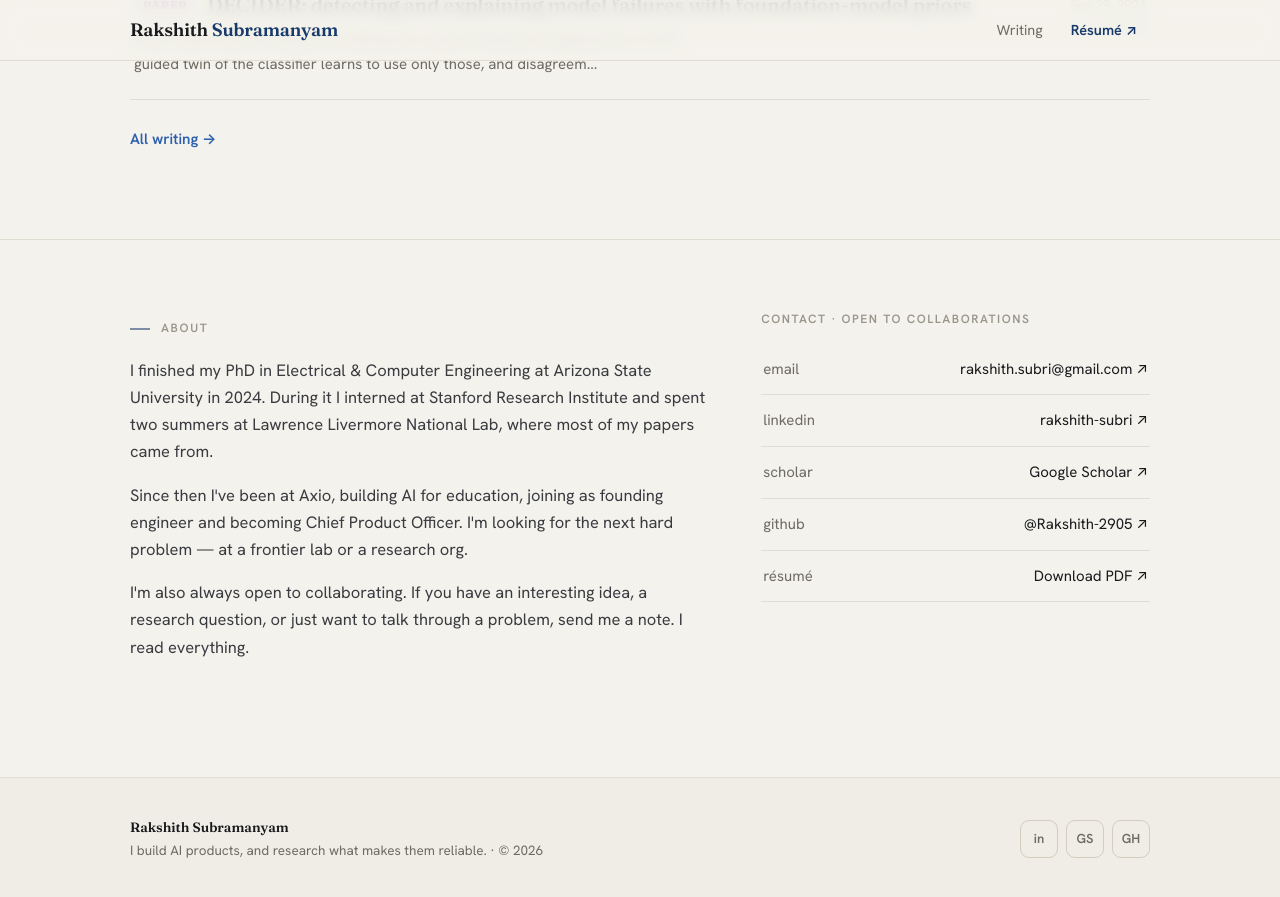
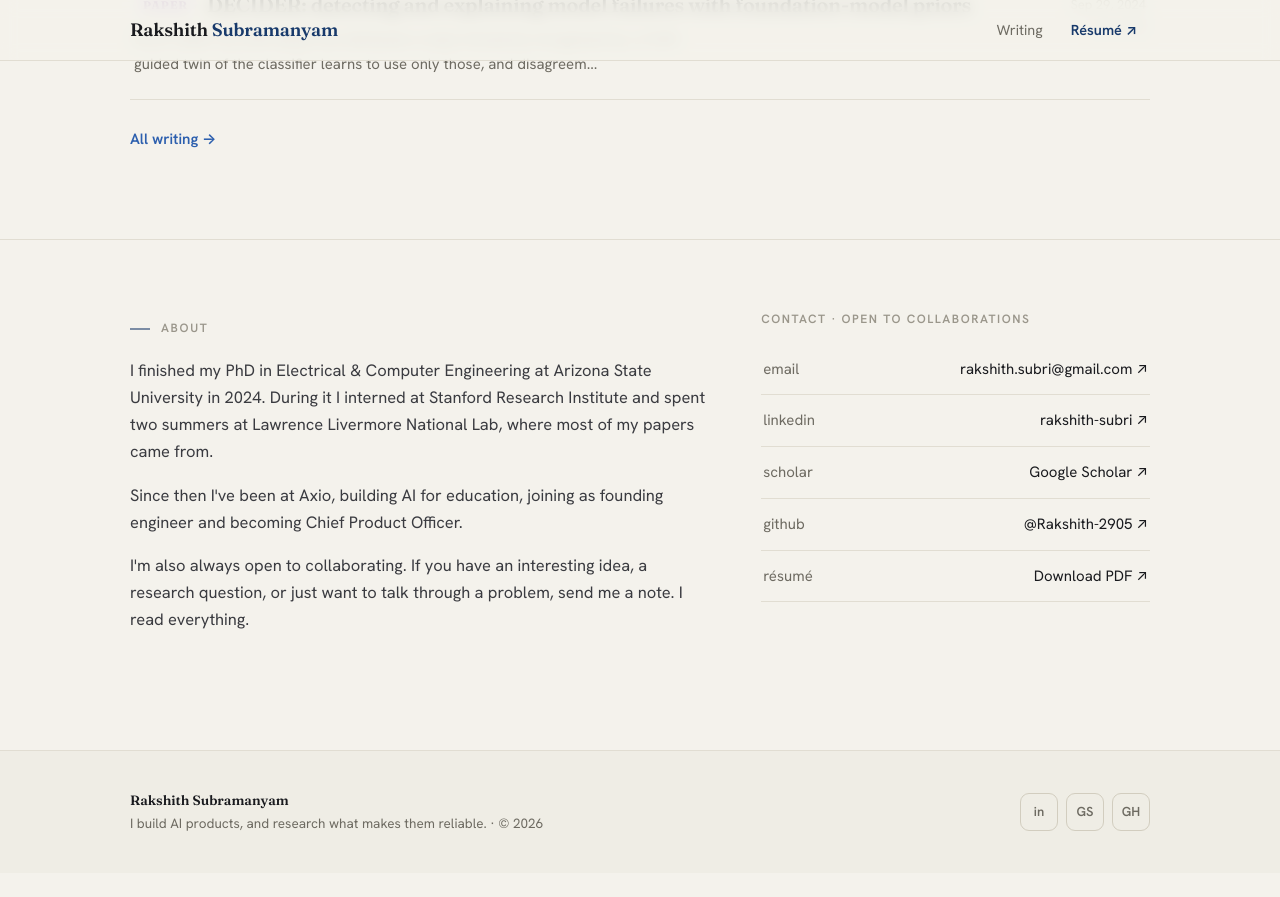
Before and after one commit to Rakshith-2905/portfolio, a Jekyll site: the page built from index.html, in a window 1280 px wide and 900 px high, scrolled down 3519 px. Shown: the top 897 px of the window. Built offline with Jekyll 4.4.1, drawn with Linux system fonts in a browser that asks for light colours; after the commit the page ends 4392 px from its top, so only the background shows below that.

Commit message:
About: remove job-search line
Co-Authored-By: Claude Opus 5.5 <noreply@anthropic.com>

```diff
--- a/index.html
+++ b/index.html
@@ -207,7 +207,7 @@ layout: default
         <div>
           <div class="eyebrow" style="margin-bottom:18px">About</div>
           <p>I finished my PhD in Electrical &amp; Computer Engineering at Arizona State University in 2024. During it I interned at Stanford Research Institute and spent two summers at Lawrence Livermore National Lab, where most of my papers came from.</p>
-          <p>Since then I've been at Axio, building AI for education, joining as founding engineer and becoming Chief Product Officer. I'm looking for the next hard problem — at a frontier lab or a research org.</p>
+          <p>Since then I've been at Axio, building AI for education, joining as founding engineer and becoming Chief Product Officer.</p>
           <p>I'm also always open to collaborating. If you have an interesting idea, a research question, or just want to talk through a problem, <a href="mailto:{{ site.email }}">send me a note</a>. I read everything.</p>
         </div>
         <div>
```
